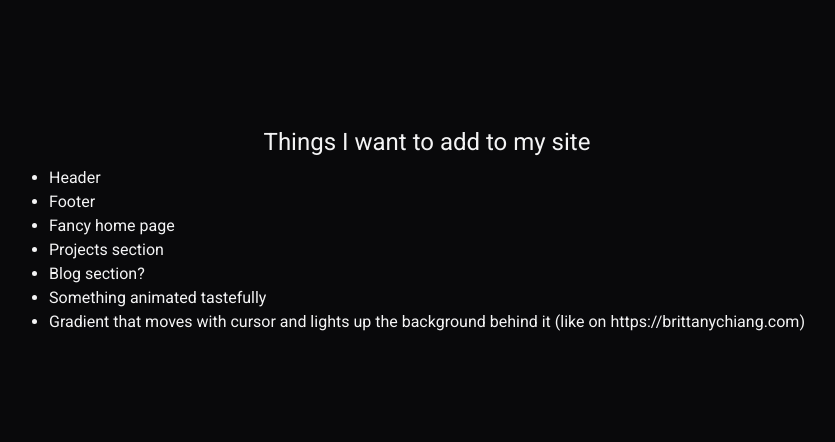
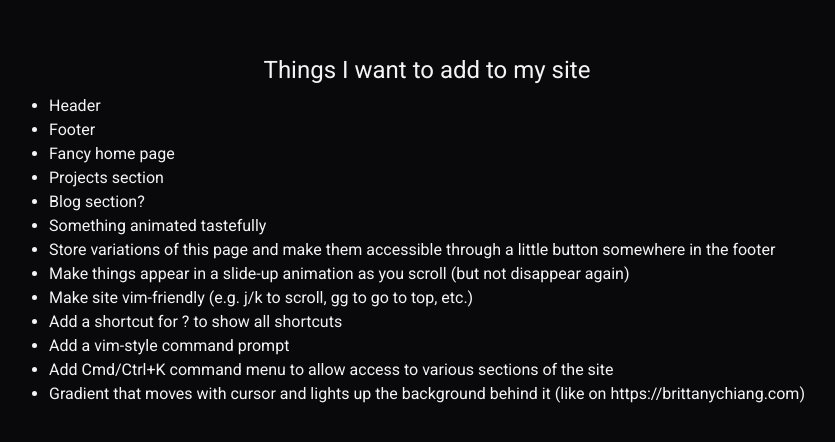
Before and after one commit to aziznal/my-link-tree, a Next.js app: page /roadmap in a window 1280 px wide. Shown: the part 170-612 px from the top of the page, without its empty margins (213-1048 px from the left). Built offline with nearby package versions, Linux system fonts and the light colour scheme.

Commit message:
update roadmap

```diff
--- a/app/roadmap/page.tsx
+++ b/app/roadmap/page.tsx
@@ -21,6 +21,30 @@ export default function RoadmapPage() {
         <li>Something animated tastefully</li>
 
         <li>
+          Store variations of this page and make them accessible through a
+          little button somewhere in the footer
+        </li>
+
+        <li>
+          Make things appear in a slide-up animation as you scroll (but not
+          disappear again)
+        </li>
+
+        <li>
+          Make site vim-friendly (e.g. j/k to scroll, gg to go to top, etc.)
+        </li>
+
+        <li>Add a shortcut for ? to show all shortcuts</li>
+
+        <li>
+          Add a vim-style command prompt
+        </li>
+
+        <li>
+          Add Cmd/Ctrl+K command menu to allow access to various sections of the site
+        </li>
+
+        <li>
           Gradient that moves with cursor and lights up the background behind it
           (like on{" "}
           <Link href="https://brittanychiang.com">
```
